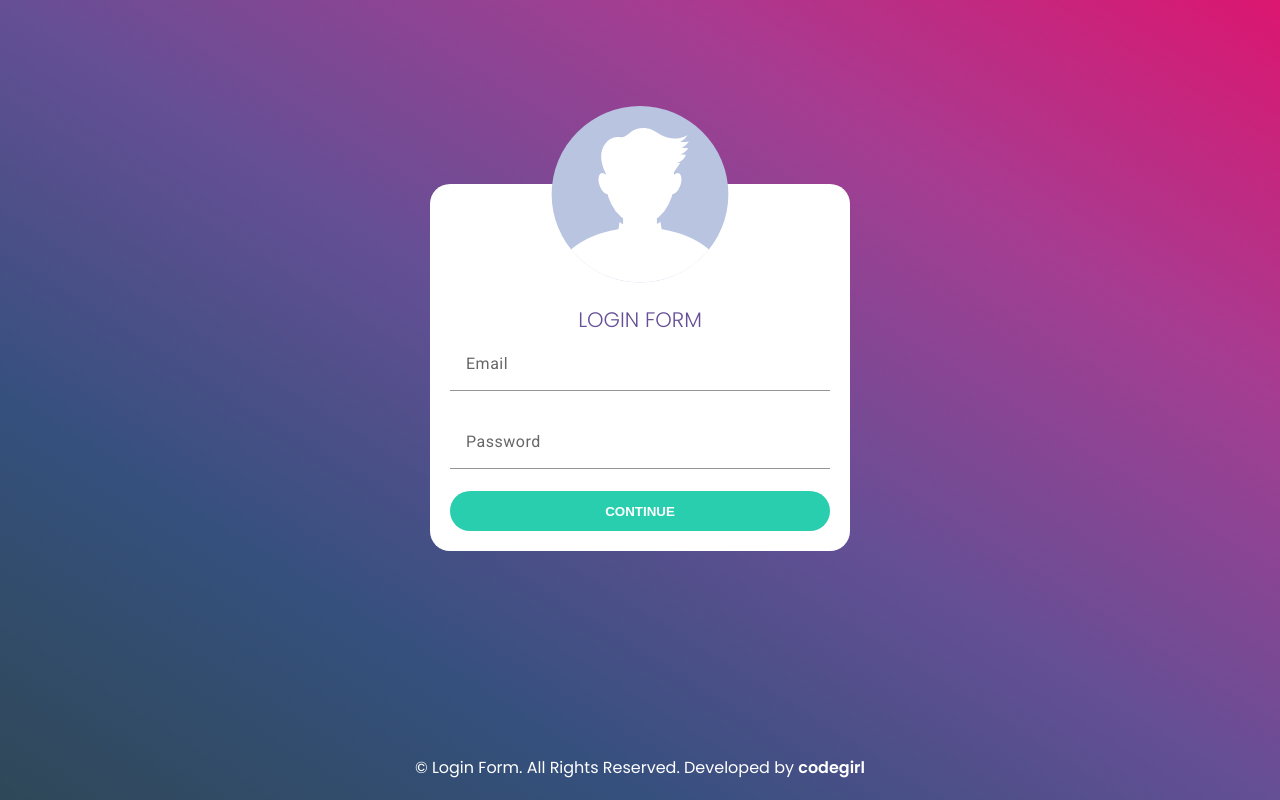
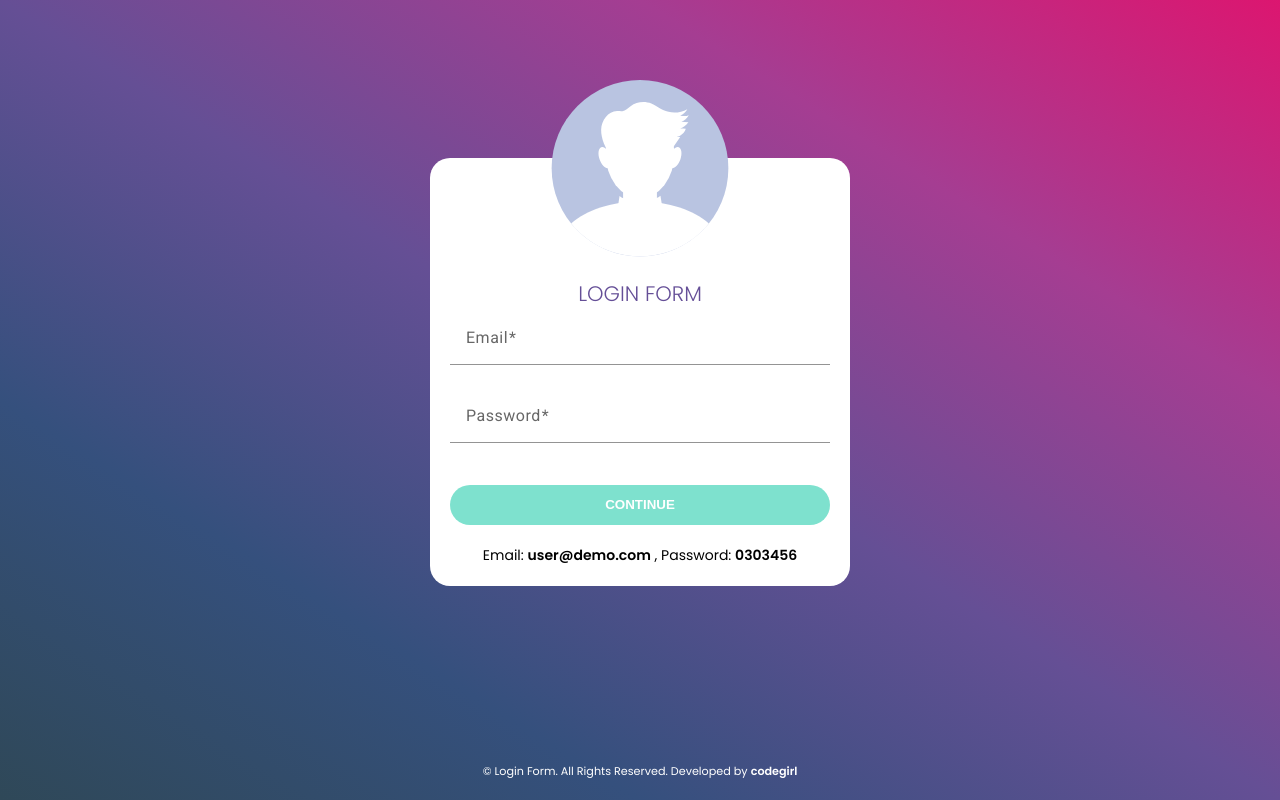
Before and after one commit to luzziromina/login, an Angular app: page /login in a window 1280 px wide. Built offline with nearby package versions, Linux system fonts and the light colour scheme.

Commit message:
Implement Login

```diff
--- a/src/app/app.module.ts
+++ b/src/app/app.module.ts
@@ -6,6 +6,8 @@ import { AppComponent } from './app.component';
 import { LoginComponent } from './pages/login/login.component';
 import { BrowserAnimationsModule } from '@angular/platform-browser/animations';
 import {MatInputModule} from '@angular/material/input';
+import { ReactiveFormsModule } from '@angular/forms';
+import {MAT_SNACK_BAR_DEFAULT_OPTIONS, MatSnackBarModule} from '@angular/material/snack-bar';
 
 @NgModule({
   declarations: [
@@ -16,9 +18,13 @@ import {MatInputModule} from '@angular/material/input';
     BrowserModule,
     AppRoutingModule,
     BrowserAnimationsModule,
-    MatInputModule
+    MatInputModule,
+    ReactiveFormsModule,
+    MatSnackBarModule
   ],
-  providers: [],
+  providers: [
+    {provide: MAT_SNACK_BAR_DEFAULT_OPTIONS, useValue: {duration: 2500}}
+  ],
   bootstrap: [AppComponent]
 })
 export class AppModule { }
--- /dev/null
+++ b/src/app/class/user.class.ts
@@ -0,0 +1,11 @@
+import { IUser } from "../models/user.interface";
+
+export class User implements IUser {
+    email: string;
+    password: string;
+
+    constructor(email: string, password: string){
+        this.email = email;
+        this.password = password;
+    }
+}
--- /dev/null
+++ b/src/app/models/user.interface.ts
@@ -0,0 +1,4 @@
+export interface IUser{
+    email: string;
+    password: string;
+}
--- a/src/app/pages/login/login.component.html
+++ b/src/app/pages/login/login.component.html
@@ -3,17 +3,21 @@
         <section class="login__section" data-aos="zoom-in" data-aos-duration="1000" data-aos-delay="500">
             <img class="login__section__img" src="assets/user-vector.svg" alt="User Profile Image">
             <h1>LOGIN FORM</h1>
-            <form>
+            <form [formGroup]="loginForm" (ngSubmit)="verify()">
                 <mat-form-field class="example-full-width">
                     <mat-label>Email</mat-label>
-                    <input type="email" matInput>
+                    <input type="email" matInput formControlName="email">
+                    <mat-error *ngIf="loginForm.get('email').hasError('required') && loginForm.get('email').touched">Email is required</mat-error>
+                    <mat-error *ngIf="loginForm.get('email').hasError('email') && loginForm.get('email').touched">Invalid email format</mat-error>
                 </mat-form-field>
                 <mat-form-field class="example-full-width">
                     <mat-label>Password</mat-label>
-                    <input type="password" matInput>
+                    <input type="password" matInput formControlName="password">
+                    <mat-error *ngIf="loginForm.get('password').hasError('required') && loginForm.get('password').touched">Password is required</mat-error>
                 </mat-form-field>
-                <button class="login__section__btn">CONTINUE</button>
+                <button class="login__section__btn" [disabled]="loginForm.invalid">CONTINUE</button>
             </form>
+            <p>Email: <strong>{{this.userDemo.email}}</strong> , Password: <strong>{{this.userDemo.password}}</strong></p>
         </section>
     </main>
     <footer>
--- a/src/app/pages/login/login.component.scss
+++ b/src/app/pages/login/login.component.scss
@@ -13,6 +13,7 @@
         flex: 1 0 auto;
         display: flex;
         align-items: center;
+        text-align: center;
         .login__section{
             max-width: 420px;
             padding: 20px;
@@ -36,6 +37,14 @@
                 background-color: #29CEAE;
                 color: #FFF;
                 font-weight: 600;
+                margin-top: 20px;
+                margin-bottom: 20px;
+                transition: all 1s ease;
+                cursor: pointer;
+                &:disabled{
+                    opacity: 0.6;
+                    cursor: not-allowed;
+                }
             }
 
             h1{
@@ -53,7 +62,7 @@
         color: #FFF;
         font-size: 1rem;
         p{
-            font-size: 1rem;
+            font-size: 0.7rem;
         }
         a{
             color: #FFF;
--- a/src/app/pages/login/login.component.ts
+++ b/src/app/pages/login/login.component.ts
@@ -1,9 +1,46 @@
-import { Component } from '@angular/core';
+import { Component, OnInit } from '@angular/core';
+import { FormBuilder, FormGroup, Validators } from '@angular/forms';
+import { MatSnackBar, MatSnackBarConfig } from '@angular/material/snack-bar';
+import { User } from 'src/app/class/user.class';
 
 @Component({
   templateUrl: './login.component.html',
   styleUrls: ['./login.component.scss']
 })
-export class LoginComponent {
+export class LoginComponent implements OnInit{
+  public loginForm: FormGroup;
+  public userDemo = new User("user@demo.com", "0303456");
 
+  constructor(private formBuilder: FormBuilder, private _snackBar: MatSnackBar) {
+  }
+
+  ngOnInit(): void {
+    this.loginForm = this.formBuilder.group({
+      email: ['',  [Validators.required, Validators.email]],
+      password: ['', [Validators.required]],
+    });
+  }
+
+  public verify(){
+    if(this.loginForm.get('email').value === this.userDemo.email && this.loginForm.get('password').value ===  this.userDemo.password){
+      this.openSnackBar("Sucessfull login :D", "sucess-snackbar");
+    }else{
+      this.openSnackBar("The credentials are not correct. Try again!", "failed-snackbar");
+    }
+  }
+
+  private openSnackBar = (message: string, panelClass: string) =>{
+    let config = new MatSnackBarConfig();
+    config.duration = 5000;
+    config.panelClass = panelClass;
+    this._snackBar.open(message, '', config);
+  }
+
+
+  private sucessSnackBar = () =>{
+    let config = new MatSnackBarConfig();
+    config.duration = 5000;
+    config.panelClass = ['red-snackbar']
+    this._snackBar.open("The credentials are not correct. Try again!", '', config);
+  }
 }
--- a/src/styles.scss
+++ b/src/styles.scss
@@ -19,3 +19,11 @@ body{
 .mdc-text-field--filled:not(.mdc-text-field--disabled) {
     background-color: transparent;
 }
+
+.failed-snackbar.mat-mdc-snack-bar-container {
+    --mdc-snackbar-container-color: #ce1234;
+}
+
+.sucess-snackbar.mat-mdc-snack-bar-container {
+    --mdc-snackbar-container-color: #14a23f;
+}
```
